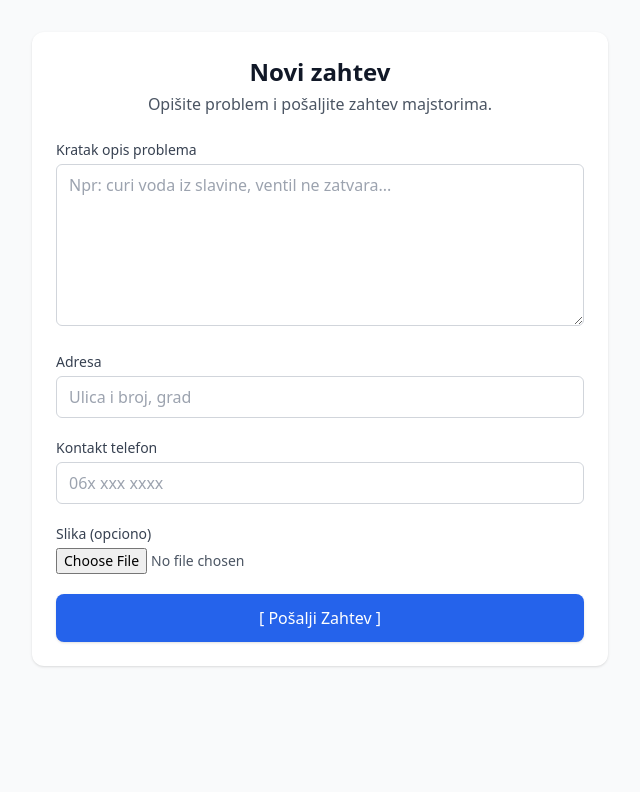
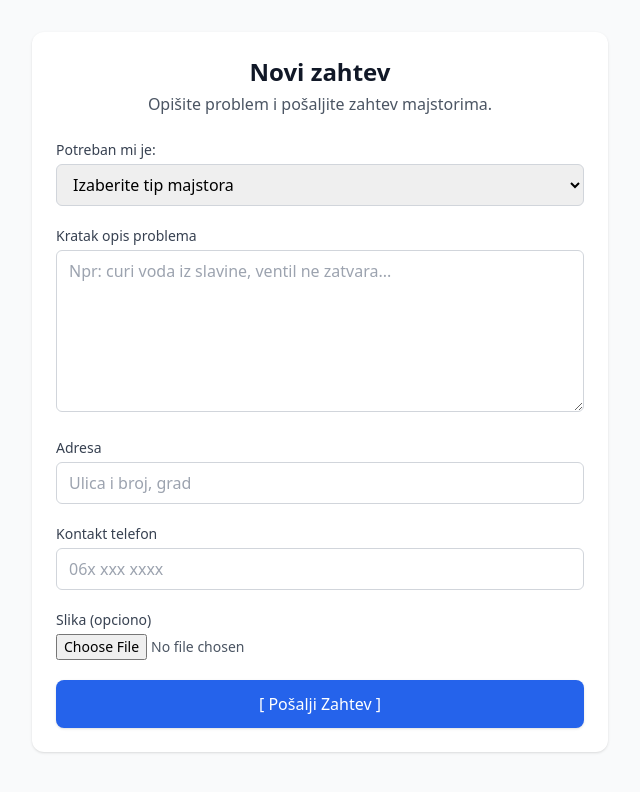
Before and after one commit to AleksaSovrlic/majstorsada, a Nuxt app: page /zahtev in a window 1280 px wide. Shown: the top 792 px of the page, without its empty margins (320-960 px from the left). Built offline with nearby package versions, Linux system fonts and the light colour scheme.

Commit message:
fix: Add specialization field to job request form

```diff
--- a/app/pages/zahtev.vue
+++ b/app/pages/zahtev.vue
@@ -5,6 +5,15 @@
       <p class="text-gray-600 text-center mt-1">Opišite problem i pošaljite zahtev majstorima.</p>
 
       <form class="mt-6 space-y-5" @submit.prevent="submit">
+        <div>
+          <label class="block text-sm text-gray-700 mb-1">Potreban mi je:</label>
+          <select v-model="specializationRequired" required class="w-full rounded-md border border-gray-300 px-3 py-2 focus:outline-none focus:ring-2 focus:ring-blue-500">
+            <option value="">Izaberite tip majstora</option>
+            <option value="vodoinstalater">Vodoinstalater</option>
+            <option value="električar">Električar</option>
+            <option value="bravar">Bravar</option>
+          </select>
+        </div>
         <div>
           <label class="block text-sm text-gray-700 mb-1">Kratak opis problema</label>
           <textarea v-model="problemDescription" rows="6" required class="w-full rounded-md border border-gray-300 px-3 py-2 focus:outline-none focus:ring-2 focus:ring-blue-500" placeholder="Npr: curi voda iz slavine, ventil ne zatvara..." />
@@ -43,6 +52,7 @@ const problemDescription = ref('')
 const location = ref('')
 const contactPhone = ref('')
 const imageFile = ref<File | null>(null)
+const specializationRequired = ref('')
 
 const submitting = ref(false)
 const errorMsg = ref('')
@@ -56,10 +66,14 @@ async function submit() {
   errorMsg.value = ''
   submitting.value = true
   try {
+    if (!specializationRequired.value) {
+      throw new Error('Molimo izaberite tip majstora.')
+    }
     await jobStore.createJob({
       problemDescription: problemDescription.value,
       location: location.value,
       contactPhone: contactPhone.value,
+      specializationRequired: specializationRequired.value,
       // image upload is out of scope now; pass null/undefined
       imageUrl: undefined
     })
--- a/app/stores/job.ts
+++ b/app/stores/job.ts
@@ -6,6 +6,7 @@ interface CreateJobInput {
   location?: string
   contactPhone: string
   imageUrl?: string
+  specializationRequired: string
 }
 
 export const useJobStore = defineStore('job', {
@@ -18,6 +19,7 @@ export const useJobStore = defineStore('job', {
         location: input.location || '',
         contactPhone: input.contactPhone,
         imageUrl: input.imageUrl || null,
+        specializationRequired: input.specializationRequired,
         status: 'pending',
         createdAt: serverTimestamp()
       }
```
